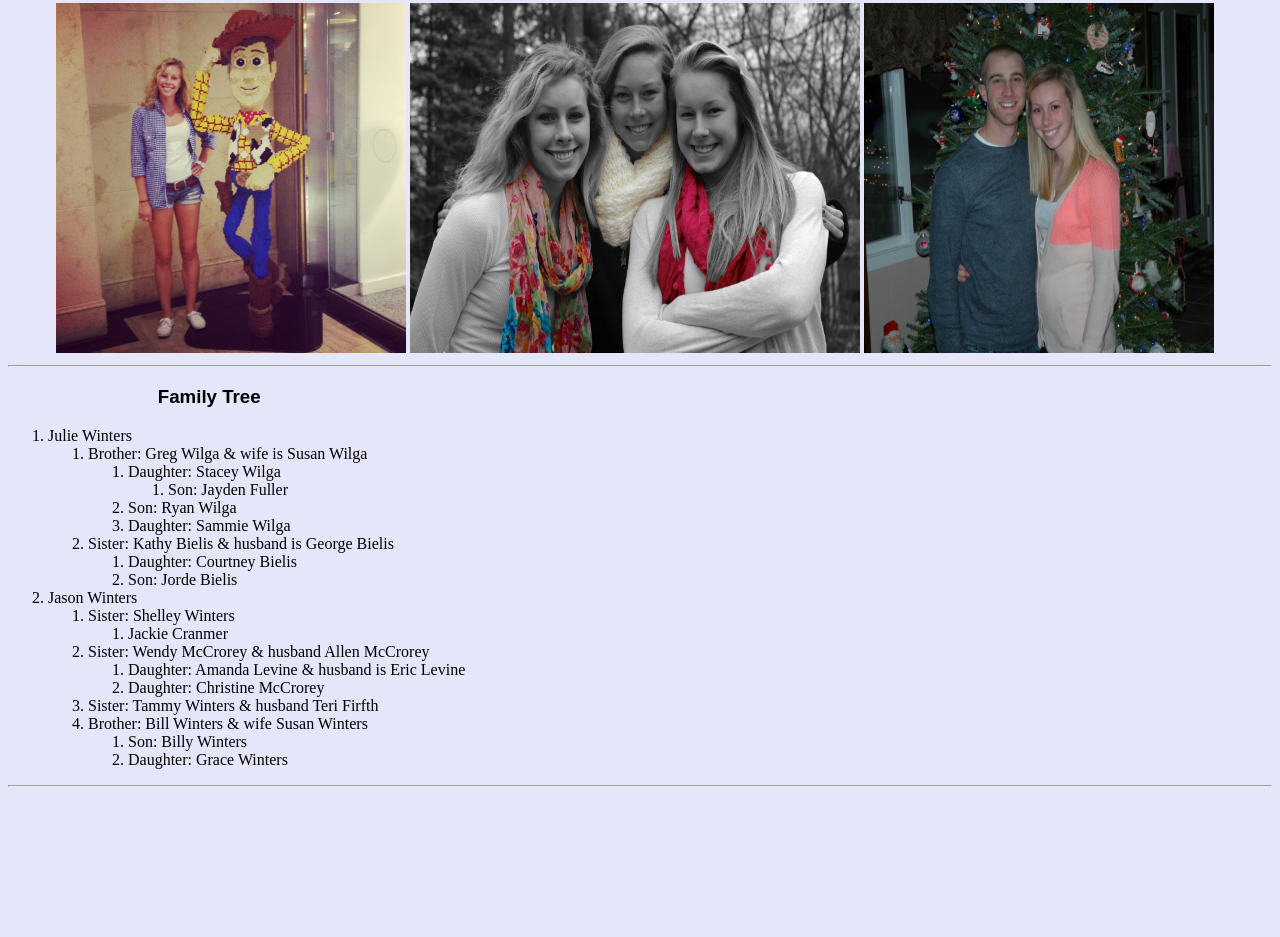
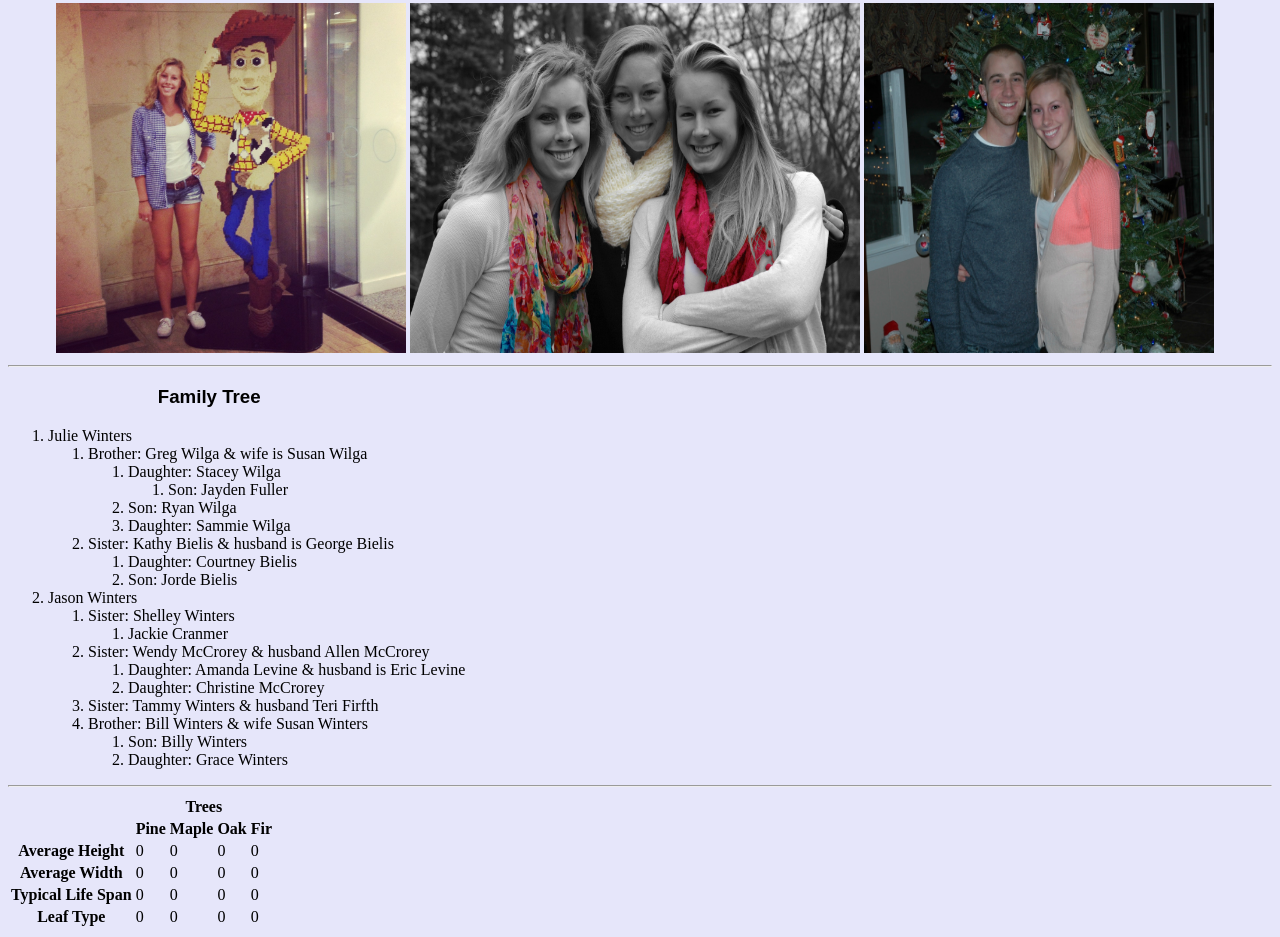
Before and after one commit to lqwinters/oc-cs270, a plain HTML site: page static/assignment-1.html in a window 1280 px wide. Shown: the part 385-1322 px from the top of the page. Before the commit the page ends 1180 px from the top, so only its background shows below. Drawn offline with Linux system fonts and the light colour scheme.

Commit message:
added table. Assignment 1 is complete.

```diff
--- a/static/assignment-1.html
+++ b/static/assignment-1.html
@@ -71,5 +71,45 @@
  			</ol>
  	</ol>
  	<hr/>
+ 	<table>
+ 		<tr>
+ 			<td rowspan = "2"> </th>
+ 			<th colspan = "4"> Trees </th>
+ 		</tr>
+ 		<tr>
+ 			<th> Pine </th>
+ 			<th> Maple </th>
+ 			<th> Oak </th>
+ 			<th> Fir </th>
+ 		</tr>
+ 		<tr>
+ 			<th> Average Height </th>
+ 			<td> 0 </td>
+ 			<td> 0 </td>
+ 			<td> 0 </td>
+ 			<td> 0 </td>
+ 		</tr>
+ 		<tr>
+ 			<th> Average Width </th>
+ 			<td> 0 </td>
+ 			<td> 0 </td>
+ 			<td> 0 </td>
+ 			<td> 0 </td>
+ 		</tr>
+ 		<tr>
+ 			<th> Typical Life Span </th>
+ 			<td> 0 </td>
+ 			<td> 0 </td>
+ 			<td> 0 </td>
+ 			<td> 0 </td>
+ 		</tr>
+ 		<tr>
+ 			<th> Leaf Type </th>
+ 			<td> 0 </td>
+ 			<td> 0 </td>
+ 			<td> 0 </td>
+ 			<td> 0 </td>
+ 		</tr>
+ 	</table>
   </body>
 </html>
```
